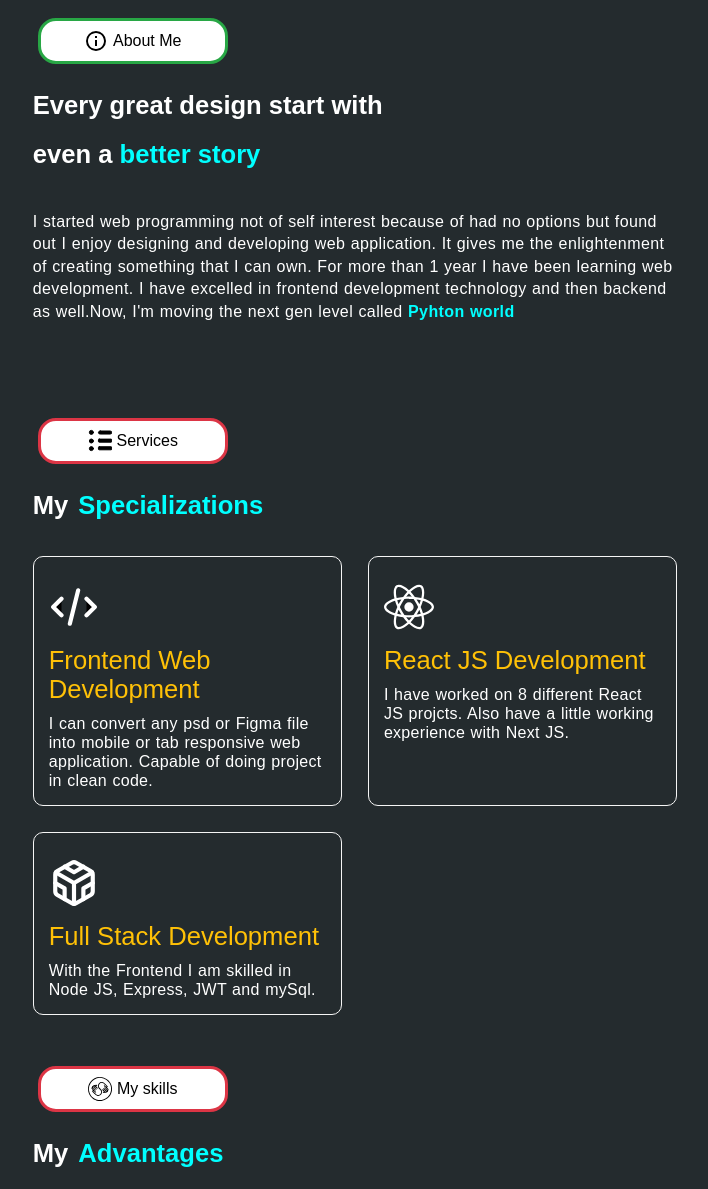
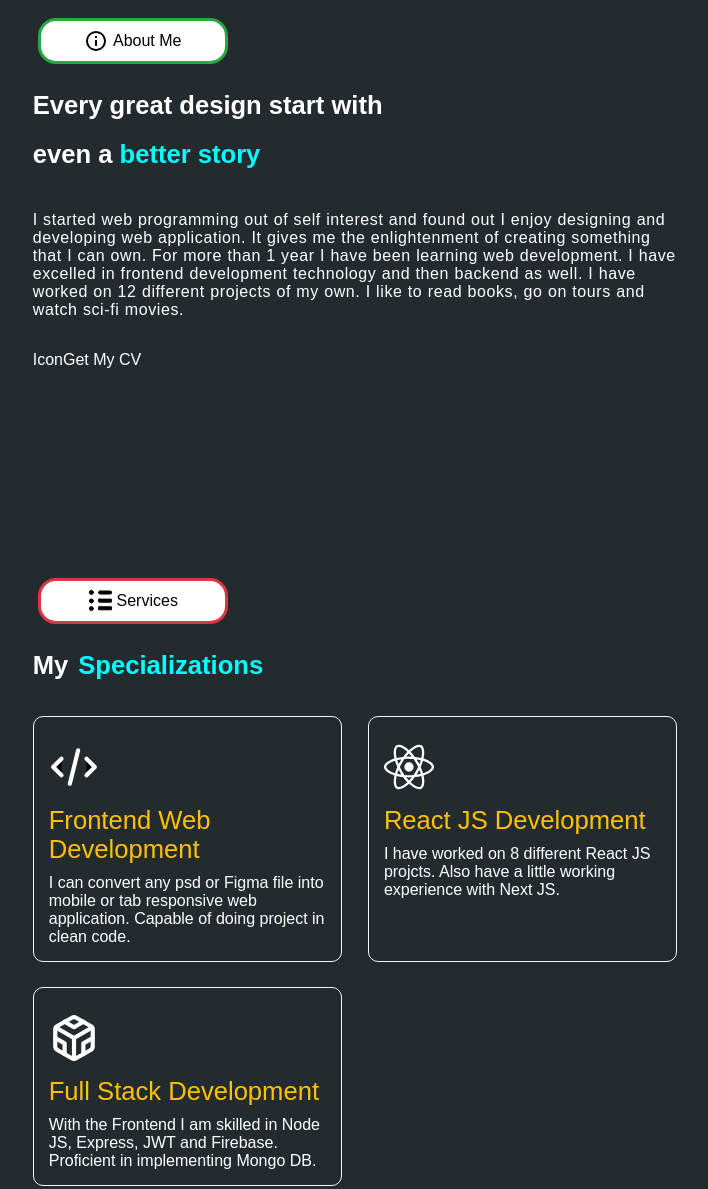
Before and after one commit to 98rahul/gatsby-portfolio, a Gatsby site: page / in a window 1280 px wide. Shown: the part 659-1848 px from the top of the page, without its empty margins (368-1076 px from the left). Built offline with nearby package versions, Linux system fonts and the light colour scheme; Gatsby itself is replaced by a stand-in of ours.

Commit message:
reverted 8db8fdd above this

```diff
--- a/src/components/AboutMe.js
+++ b/src/components/AboutMe.js
@@ -15,16 +15,18 @@ const AboutMe = () => {
         </span>
       </div>
       <div className={styles.desc}>
-        I started web programming not of self interest because of had no options but found out I enjoy
+        I started web programming out of self interest and found out I enjoy
         designing and developing web application. It gives me the enlightenment
         of creating something that I can own. For more than 1 year I have been
         learning web development. I have excelled in frontend development
-        technology and then backend as well.Now, I'm moving the next gen level called <b style={{color:'aqua'}}>Pyhton world</b>
+        technology and then backend as well. I have worked on 12 different
+        projects of my own. I like to read books, go on tours and watch sci-fi
+        movies.
       </div>
-      {/* <div>
+      <div>
         <span>Icon</span>
         <span>Get My CV</span>
-      </div> */}
+      </div>
     </div>
   );
 };
--- a/src/components/Introduction.js
+++ b/src/components/Introduction.js
@@ -15,7 +15,7 @@ const Introduction = () => {
         </span>
         <span className={styles.second}> Full-Stack Web Developer</span>
         <span className={styles.third}>
-          I am a MERN Stack developer who loves to customize the
+          I am a MERN Stack developer who loves to create dynamic and responsive
           web applications.
         </span>
       </div>
@@ -25,13 +25,13 @@ const Introduction = () => {
           <span className={styles.common}>YEARS OF EXPERIENCE</span>
         </div>
         <div className={styles.two}>
-          <span className={styles.twoPLus}>Count++</span>
+          <span className={styles.twoPLus}>10+</span>
           <span className={styles.common}>Projects<br/>Completed</span>
         </div>
-        {/* <div className={styles.three}>
+        <div className={styles.three}>
           <span>My Projects</span>
           <span>down arrow</span>
-        </div> */}
+        </div>
       </div>
     </div>
   );
--- a/src/components/MyServices.js
+++ b/src/components/MyServices.js
@@ -17,7 +17,7 @@ const arrContainer = [
   {
     icon: SVG.fullstack,
     title: "Full Stack Development",
-    desc: "With the Frontend I am skilled in Node JS, Express, JWT and mySql.",
+    desc: "With the Frontend I am skilled in Node JS, Express, JWT and Firebase. Proficient in implementing Mongo DB.",
   },
 ];
 
@@ -61,7 +61,7 @@ const Card = ({ icon = "icon", title = "title", desc = "desc" }) => {
     <div className={styles.card}>
       <span className={styles.targetSvg}>{icon}</span>
       <span className={styles.title}>{title}</span>
-      <span className={styles.desc}>{desc}</span>
+      <span>{desc}</span>
     </div>
   );
 };
--- a/src/styles/aboutMe.module.css
+++ b/src/styles/aboutMe.module.css
@@ -1,5 +1,5 @@
 .container {
-    height: 50vh;
+    height: 70vh;
     padding: 10px;
     /* background-color: rgba(255, 0, 0, 0.304); */
 }
@@ -26,7 +26,6 @@
 .desc {
     margin: 2rem 0;
     font-size: 1rem;
-    letter-spacing: .4px;
-    word-spacing: .5px;
-    line-height: 1.4rem;
+    letter-spacing: .6px;
+    word-spacing: .3px;
 }
--- a/src/styles/services.module.css
+++ b/src/styles/services.module.css
@@ -55,12 +55,6 @@
     color: #ffc107;
     font-size: clamp(16px, 2vw, 30px);
 }
-.card .desc{
-    line-height: 1.2rem;
-    word-spacing: .7px;
-    letter-spacing: 0.3px;
-    /* color: red; */
-}
 
 .card:hover .title {
     color: #ffc107b5;
```
